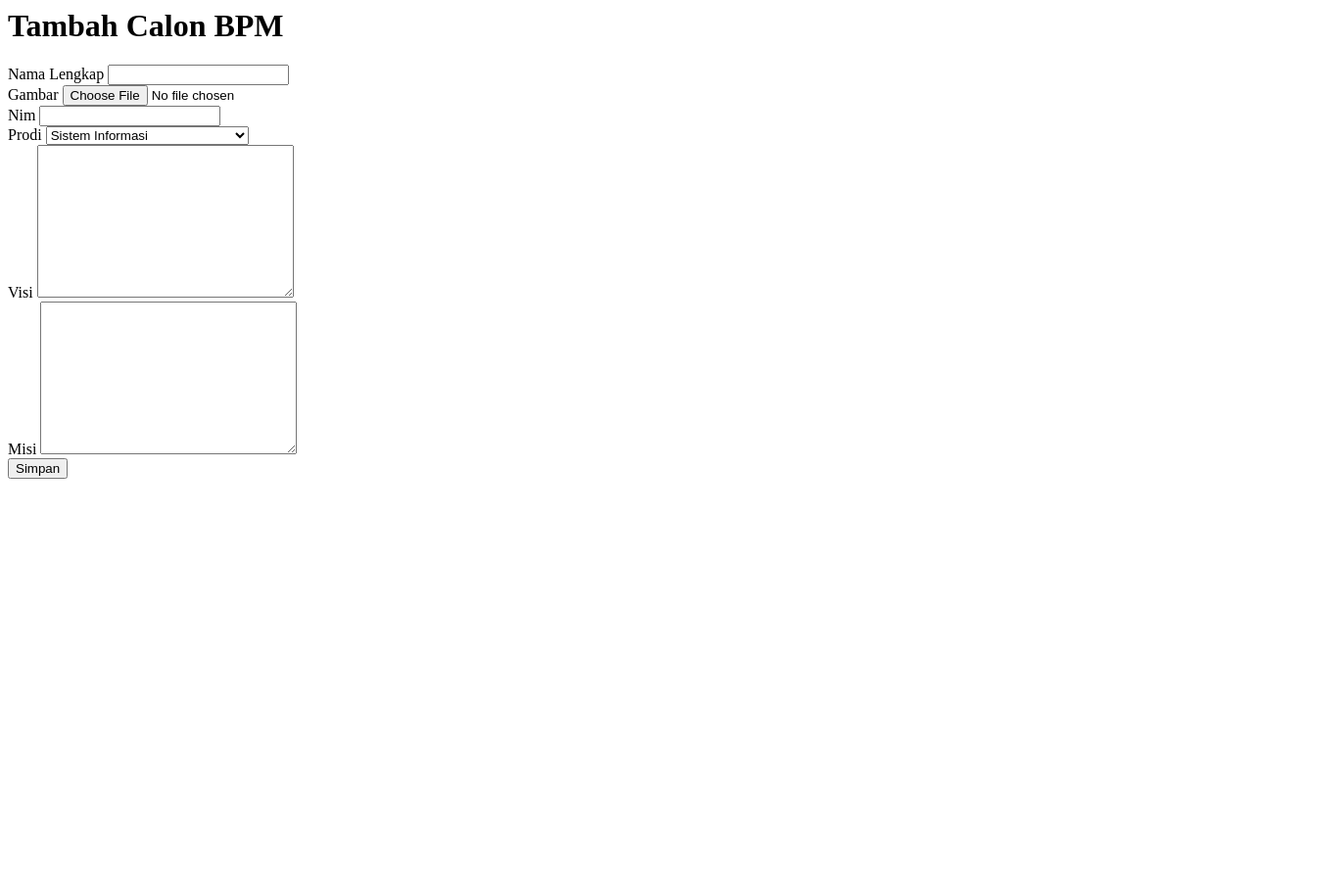
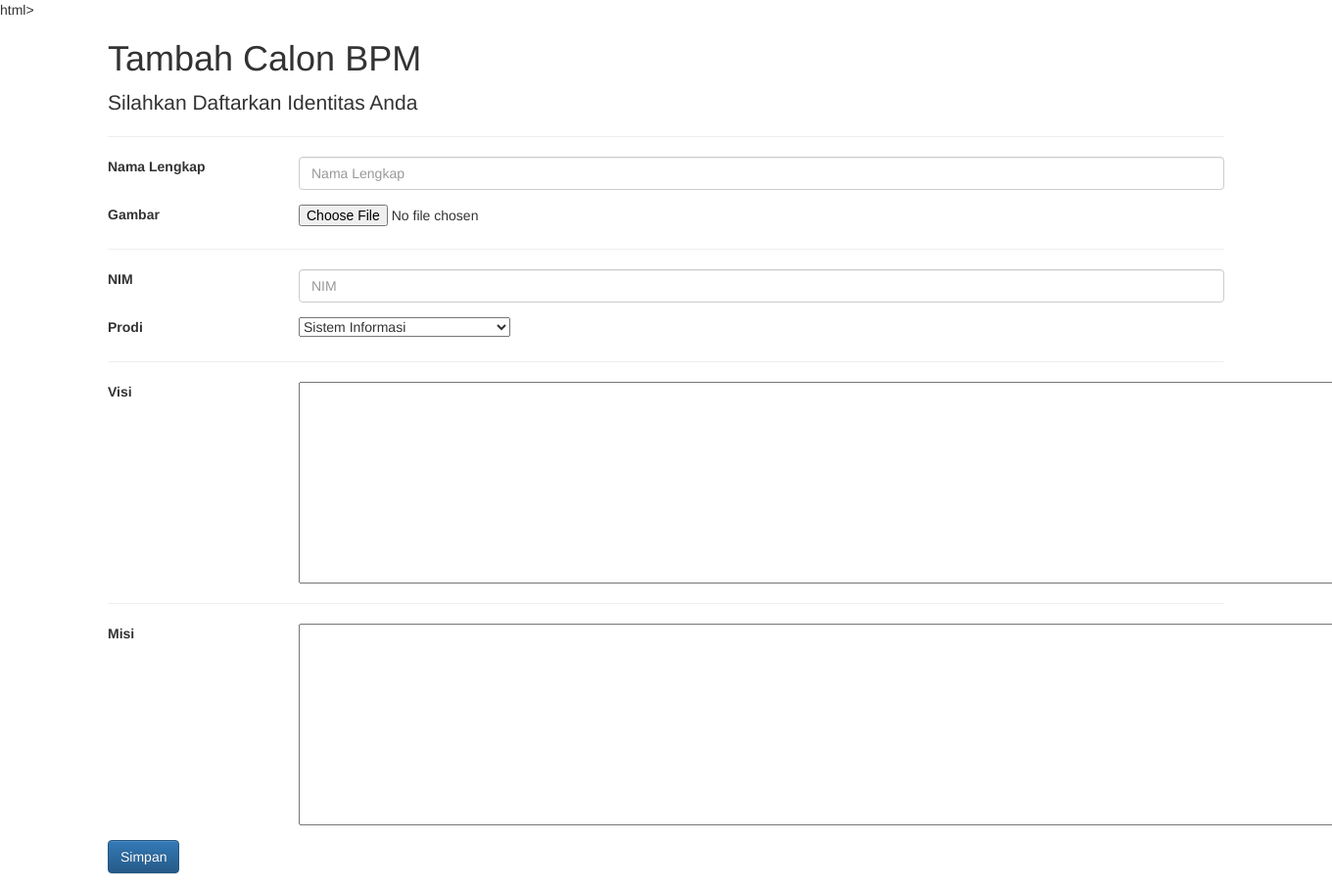
Before and after one commit to dewiaap/pemilu, a CodeIgniter app: page /pemilu/pemilwa/viewaddbpm in a window 1360 px wide; the page is wider, and only the part inside the window is pictured. Shown: that part at 98% size. Before the commit the page ends 489 px from the top of that part, so only its background shows below. Run offline with CodeIgniter, Linux system fonts and the light colour scheme; a user stored in the database is signed in; data comes from the database, SQL or seed files in the repository.

Commit message:
Update tambah_calonbpm.php

```diff
--- a/application/views/admin/tambah_calonbpm.php
+++ b/application/views/admin/tambah_calonbpm.php
@@ -1,27 +1,72 @@
-<html>
+html>
 <head>
+<style>
+
+</style>
+
 <title></title>
+<link rel="stylesheet" href="<?=base_url();?>assets/bootstrap/css/bootstrap.min.css">
+
 </head>
-<body>
-    <h1>Tambah Calon BPM</h1>
+    <body class="d-flex flex-column h-100">
+    <!-- Page Content -->
+<main role="main" class="flex-shrink-0">
+  <div class="container">
+    <h1 class="mt-5">Tambah Calon BPM</h1>
+    <p class="lead">Silahkan Daftarkan Identitas Anda</p>
+    <hr/>
     <form action="<?=base_url()?>pemilwa/addbpm" method="post" enctype="multipart/form-data">
-    <label for="nama_lengkap">Nama Lengkap</label>
-    <input type="text" name="nama_lengkap" id="nama_lengkap" required>
-    <br><label for="gambar">Gambar</label>
-    <input type="file" name="gambar" id="gambar" required>
-    <br><label for="nim">Nim</label>
-    <input type="text" name="nim" id="nim" required>
-    <br><label for="id_prodi">Prodi</label>
+    <div class="form-group row">
+      <label for="nama_lengkap" class="col-sm-2 col-form-label">Nama Lengkap</label>
+      <div class="col-sm-10">
+        <input type="text" name="nama_lengkap" id="nama_lengkap" class="form-control" placeholder="Nama Lengkap" required>
+      </div>
+    </div>
+    <div class="form-group row">
+      <label for="gambar" class="col-sm-2 col-form-label">Gambar</label>
+      <div class="col-sm-10">
+        <input type="file" name="gambar" id="gambar">
+      </div>
+    </div>
+    <hr/>
+    <div class="form-group row">
+      <label for="nim" class="col-sm-2 col-form-label">NIM</label>
+      <div class="col-sm-10">
+        <input type="text" name="nim" id="nim" class="form-control" placeholder="NIM" required>
+      </div>
+    </div>
+    <div class="form-group row">
+      <label for="id_prodi" class="col-sm-2 col-form-label">Prodi</label>
+      <div class="col-sm-10">
         <select name="id_prodi" id="id_prodi" required>
         <?php foreach($prodi as $p){?>
         <option value="<?=$p->id_prodi?>"><?=$p->prodi?></option>
         <?php } ?>
         </select>
-    <br><label for="visi">Visi</label>
-    <textarea name="visi" id="visi" cols="30" rows="10" required></textarea>
-    <br><label for="misi">Misi</label>
-    <textarea name="misi" id="misi" cols="30" rows="10" required></textarea>
-    <br><input type="submit" value="Simpan">
+      </div>
+    </div>
+    <hr/>
+    <div class="form-group row">
+    <label for="visi" class="col-sm-2 col-form-label">Visi</label>
+    <div class="col-sm-10">
+    <textarea name="visi" id="visi" cols="130" rows="10" required></textarea>
+    </div>
+  </div>
+  <hr/>
+  <div class="form-group row">
+    <label for="misi" class="col-sm-2 col-form-label">Misi</label>
+    <div class="col-sm-10">
+    <textarea name="misi" id="misi" cols="130" rows="10" required></textarea>
+    </div>
+  </div>
+  <div class="form-group row">
+    <div class="col-sm-10">
+      <button type="submit" class="btn btn-primary" name="register">Simpan</button>
+    </div>
+  </div>
 </form>
+  </div>
+</main>
 </body>
+
 </html>
```
Lines whose indentation alone changed are shown as unchanged.
